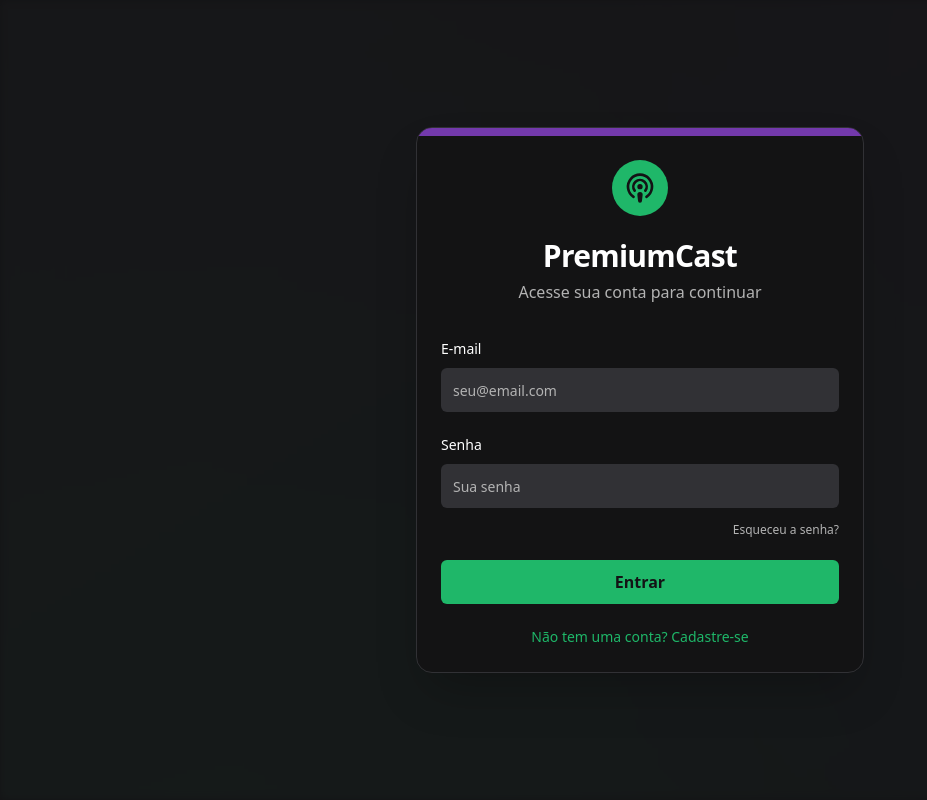
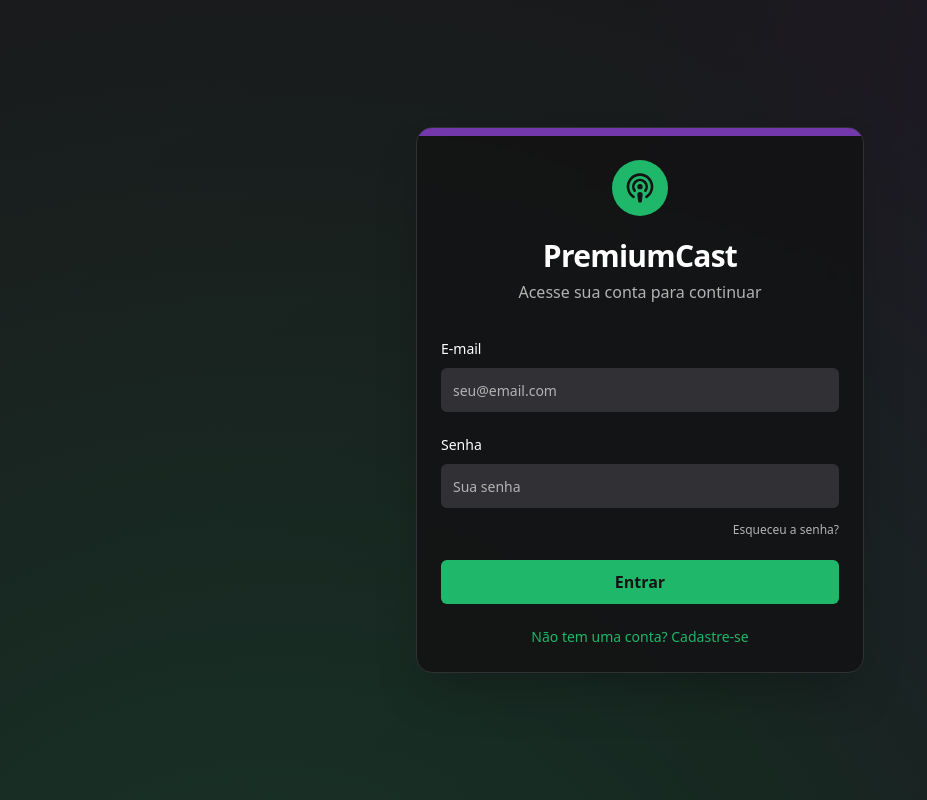
Before and after one commit to oadilson/DesavancaCast, a React (Vite) app: page /login in a window 1280 px wide. Shown: the whole page, without its empty margins (0-927 px from the left). Built offline with nearby package versions, Linux system fonts and the light colour scheme.

Commit message:
[dyad] Corrigindo a cor do botão de login no hover e tornando o background animado mais visível - wrote 2 file(s)

```diff
--- a/src/components/auth/CustomSignInForm.tsx
+++ b/src/components/auth/CustomSignInForm.tsx
@@ -69,14 +69,14 @@ const CustomSignInForm: React.FC<CustomSignInFormProps> = ({ onSwitchToSignUp })
   };
 
   return (
-    <form onSubmit={form.handleSubmit(onSubmit)} className="space-y-5"> {/* Aumentado o espaçamento */}
+    <form onSubmit={form.handleSubmit(onSubmit)} className="space-y-5">
       <div>
         <Label htmlFor="email" className="text-podcast-white text-sm font-medium">E-mail</Label>
         <Input
           id="email"
           type="email"
           placeholder="seu@email.com"
-          className="bg-podcast-border border-none text-podcast-white placeholder:text-podcast-gray focus:ring-2 focus:ring-podcast-green/30 mt-2 h-11" // Altura e foco melhorados
+          className="bg-podcast-border border-none text-podcast-white placeholder:text-podcast-gray focus:ring-2 focus:ring-podcast-green/30 mt-2 h-11"
           {...form.register('email')}
         />
         {form.formState.errors.email && (
@@ -89,7 +89,7 @@ const CustomSignInForm: React.FC<CustomSignInFormProps> = ({ onSwitchToSignUp })
           id="password"
           type="password"
           placeholder="Sua senha"
-          className="bg-podcast-border border-none text-podcast-white placeholder:text-podcast-gray focus:ring-2 focus:ring-podcast-green/30 mt-2 h-11" // Altura e foco melhorados
+          className="bg-podcast-border border-none text-podcast-white placeholder:text-podcast-gray focus:ring-2 focus:ring-podcast-green/30 mt-2 h-11"
           {...form.register('password')}
         />
         {form.formState.errors.password && (
@@ -106,7 +106,7 @@ const CustomSignInForm: React.FC<CustomSignInFormProps> = ({ onSwitchToSignUp })
           </button>
         </div>
       </div>
-      <Button type="submit" className="w-full bg-podcast-green text-podcast-black hover:opacity-90 h-11 text-base font-semibold" disabled={isLoading}>
+      <Button type="submit" className="w-full bg-podcast-green text-podcast-black hover:bg-podcast-green/80 h-11 text-base font-semibold" disabled={isLoading}>
         {isLoading && <Loader2 className="mr-2 h-4 w-4 animate-spin" />}
         Entrar
       </Button>
--- a/src/pages/Login.tsx
+++ b/src/pages/Login.tsx
@@ -39,11 +39,11 @@ const Login: React.FC = () => {
   return (
     <div className="min-h-screen flex items-center justify-center p-4 relative overflow-hidden bg-podcast-black">
       <div
-        className="absolute inset-0 opacity-40 blur-sm animate-background-pan"
+        className="absolute inset-0 opacity-70 blur-xs animate-background-pan"
         style={{
           background: `
-            radial-gradient(circle at 20% 80%, hsl(var(--podcast-green) / 0.1) 0%, transparent 50%),
-            radial-gradient(circle at 80% 20%, hsl(var(--podcast-purple) / 0.1) 0%, transparent 50%),
+            radial-gradient(circle at 20% 80%, hsl(var(--podcast-green) / 0.3) 0%, transparent 50%),
+            radial-gradient(circle at 80% 20%, hsl(var(--podcast-purple) / 0.3) 0%, transparent 50%),
             linear-gradient(to bottom right, hsl(var(--podcast-black-light)), hsl(var(--podcast-black)))
           `,
           backgroundSize: '200% 200%', // Permite que o gradiente se movam
```
